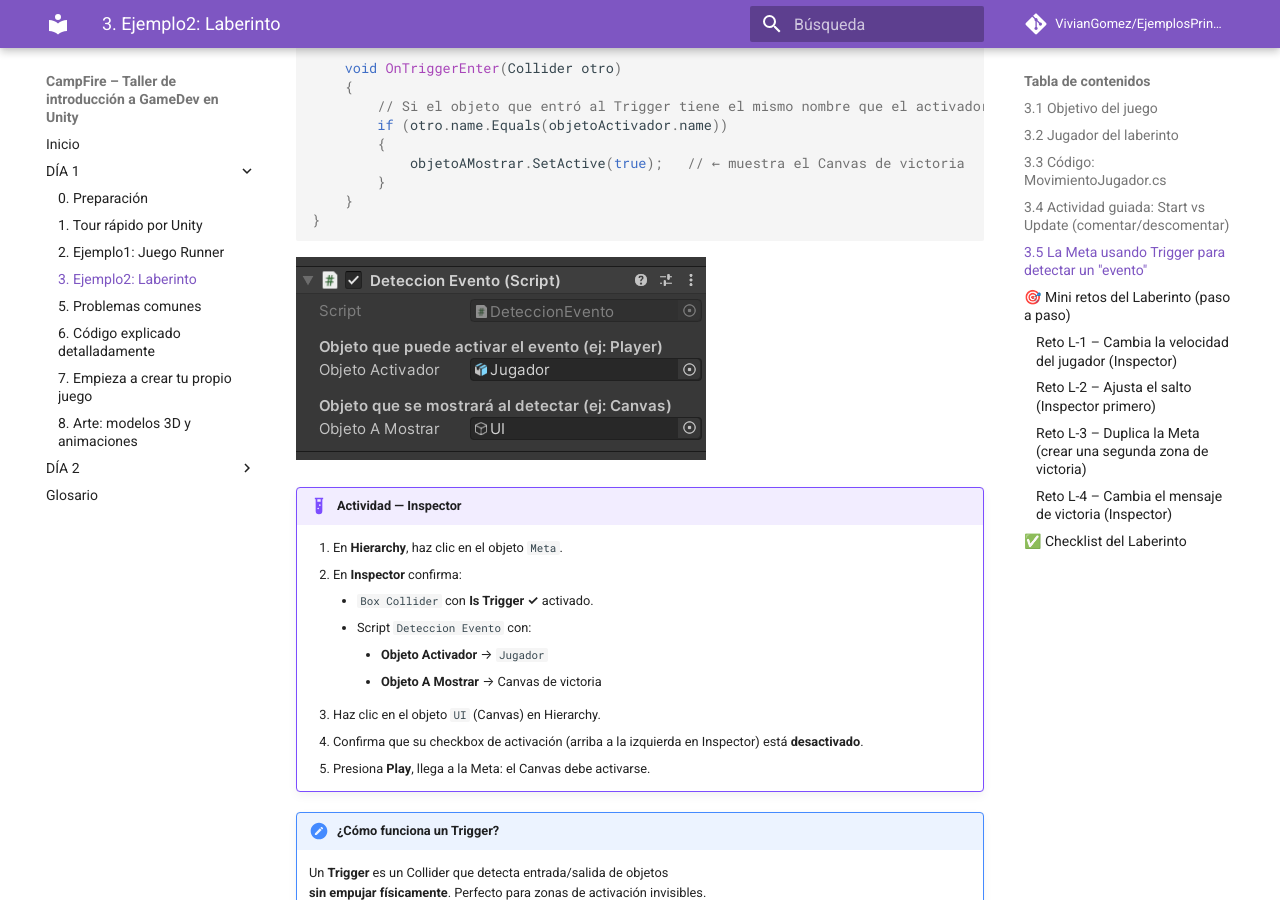
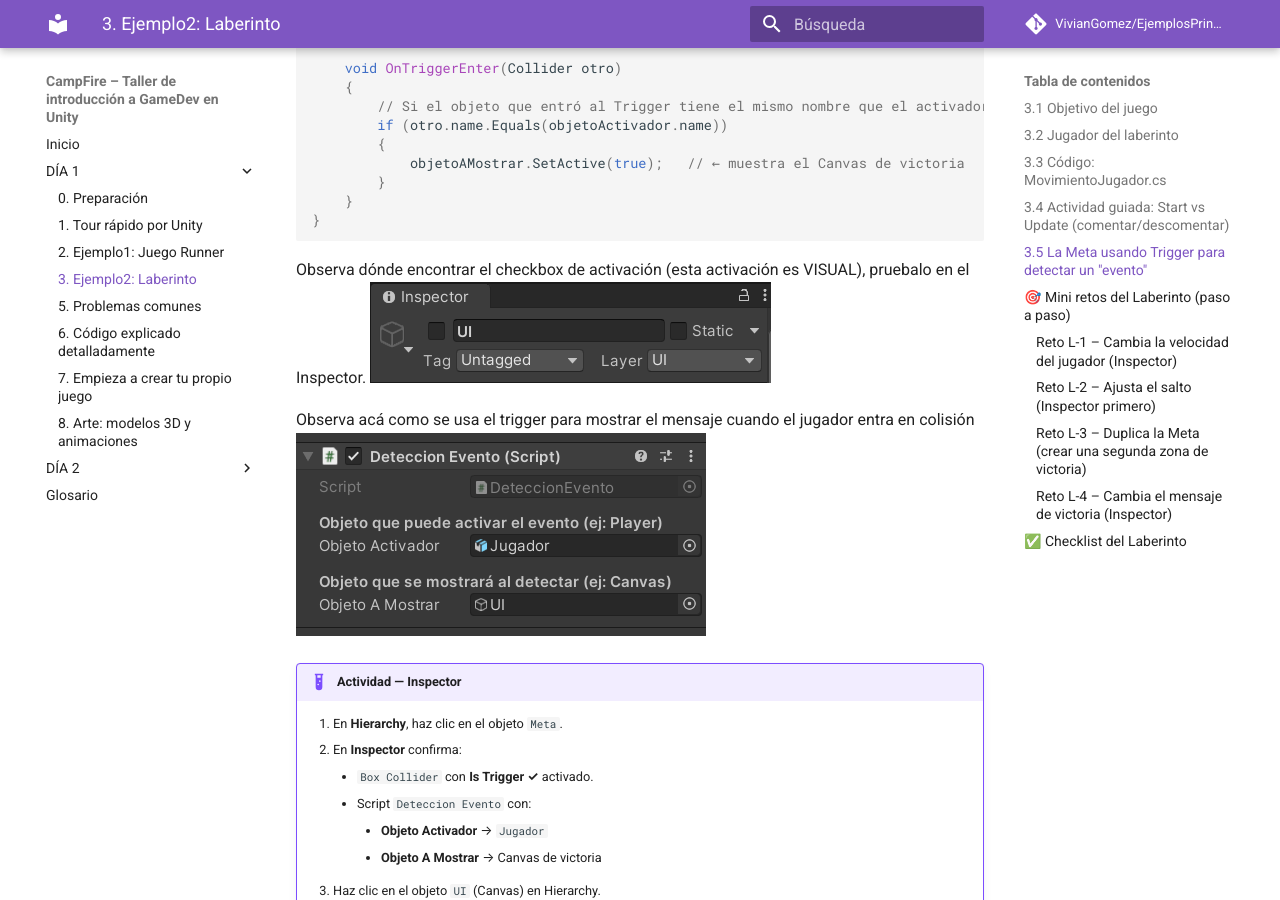
Before and after one commit to VivianGomez/EjemplosPrincipiantesUnity, an MkDocs documentation site: the page built from docs/03-laberinto.md, in a window 1280 px wide and 900 px high, scrolled down 5151 px. Built offline with MkDocs 1.6.1 and Material for MkDocs 9.7.7, drawn with Linux system fonts in a browser that asks for light colours; comment, search, counter and statistics services are not loaded.

Commit message:
ultimas imagenes laberinto

````diff
--- a/docs/03-laberinto.md
+++ b/docs/03-laberinto.md
@@ -230,7 +230,11 @@ public class DeteccionEvento : MonoBehaviour
     }
 }
 ```
+Observa dónde encontrar el checkbox de activación (esta activación es VISUAL), pruebalo en el Inspector.
+![Activación UI](img/activacionGO.png)
 
+
+Observa acá como se usa el trigger para mostrar el mensaje cuando el jugador entra en colisión
 ![Deteccion evento](img/Deteccionevento.png)
 
 !!! example "Actividad — Inspector"
````
Also changed, not shown: docs/img/activacionGO.png (added).
